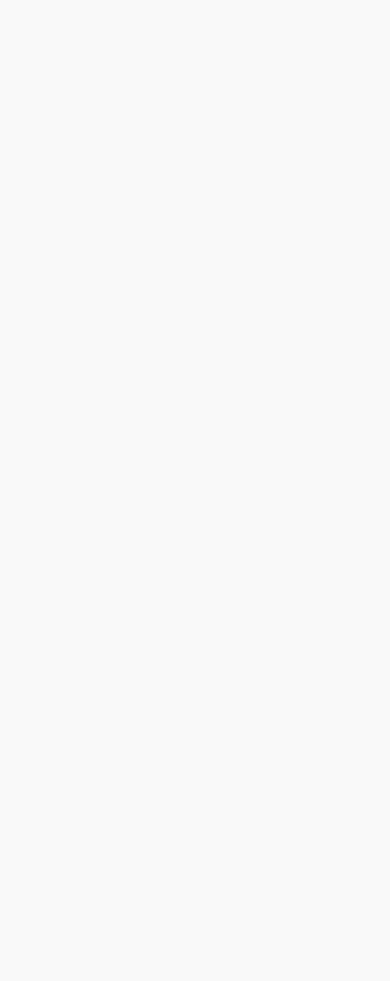
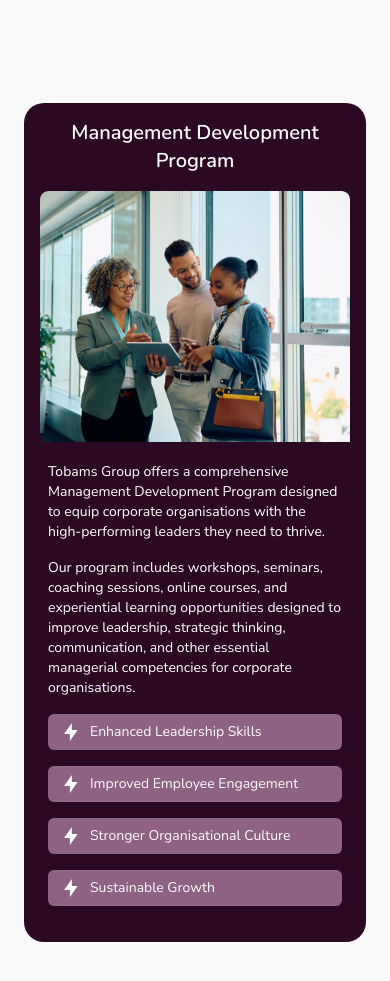
Before and after one commit to thebuildingjack/tobams, a Next.js app: page / in a window 390 px wide. Shown: the part 3343-4324 px from the top of the page. Before the commit the page ends 3406 px from the top, so only its background shows below. Built offline with nearby package versions, Linux system fonts and the light colour scheme.

Commit message:
management development program section done.

```diff
--- a/app/globals.css
+++ b/app/globals.css
@@ -23,7 +23,7 @@ body {
     @apply font-nunito lg:text-5xl font-bold
   }
   h3 {
-    @apply font-nunito text-xl lg:text-2xl text-[#151515] font-semibold
+    @apply font-nunito text-xl md:text-2xl lg:text-3xl font-semibold
   }
   h4 {
     @apply font-sans text-[16px] lg:text-lg text-[#571244] font-bold
--- a/app/page.tsx
+++ b/app/page.tsx
@@ -1,5 +1,6 @@
 import Hero from "@/components/Hero";
 import LearningManagementSystem from "@/components/LearningManagementSystem";
+import ManagementDevProgram from "@/components/ManagementDevProgram";
 import Navbar from "@/components/Navbar";
 import WhatWeDo from "@/components/WhatWeDo";
 
@@ -10,6 +11,7 @@ export default function Home() {
       <Hero />
       <LearningManagementSystem />
       <WhatWeDo />
+      <ManagementDevProgram />
     </div>
   );
 }
--- /dev/null
+++ b/components/ManagementDevProgram.tsx
@@ -0,0 +1,69 @@
+import { managementDevProgram } from "@/data"
+import Image from "next/image"
+
+const ManagementDevProgram = () => {
+  return (
+    <section className="w-full bg-[#f9f9f9] px-6 py-10 md:px-10">
+      <div className="mx-auto flex w-full max-w-6xl flex-col overflow-hidden rounded-[20px] bg-[#2C0922] p-4 md:flex-row md:items-center md:p-5">
+
+        <div className="w-full md:w-1/2 space-y-4 md:space-y-0">
+        <h3 className="text-center md:text-left text-white md:hidden">
+            Management Development Program
+          </h3>
+
+          <Image
+            src="/mdp.svg"
+            alt="Management Development Program"
+            width={500}
+            height={500}
+            className="h-auto w-full object-cover"
+          />
+        </div>
+
+        <div className="flex w-full flex-col gap-4 px-2 py-5 text-white md:w-1/2 md:px-8 md:py-4 lg:px-10">
+
+          <h3 className="text-center md:text-left hidden md:flex">
+            Management Development Program
+          </h3>
+
+          <p className="text-left">
+            Tobams Group offers a comprehensive Management Development
+            Program designed to equip corporate organisations with the
+            high-performing leaders they need to thrive.
+          </p>
+
+          <p className="text-left">
+            Our program includes workshops, seminars, coaching sessions,
+            online courses, and experiential learning opportunities designed
+            to improve leadership, strategic thinking, communication, and
+            other essential managerial competencies for corporate
+            organisations.
+          </p>
+
+          <ul className="flex flex-col gap-4">
+            {managementDevProgram.map(({ point }, id) => (
+              <li
+                key={id}
+                className="flex w-full items-center gap-3 rounded-md bg-[#8F6182] px-4 py-2"
+              >
+                <Image
+                  src="/wbullet.svg"
+                  alt=""
+                  width={14}
+                  height={14}
+                />
+
+                <span className="text-sm text-white">
+                  {point}
+                </span>
+              </li>
+            ))}
+          </ul>
+
+        </div>
+      </div>
+    </section>
+  )
+}
+
+export default ManagementDevProgram
--- a/components/WhatWeDo.tsx
+++ b/components/WhatWeDo.tsx
@@ -13,7 +13,7 @@ const WhatWeDo = () => {
             }`}
           >
             <div className="flex w-full flex-col gap-4 md:w-1/2 text-[#696969]">
-              <h3 className="text-start">
+              <h3 className="text-start text-[#151515]">
                 {item.title}
               </h3>
 
--- a/data/index.ts
+++ b/data/index.ts
@@ -93,3 +93,10 @@ export const courses = [
   { course: "Career Development"},
   { course: "Business Model"},
 ]
+
+export const managementDevProgram = [
+  { point: "Enhanced Leadership Skills" },
+  { point: "Improved Employee Engagement" },
+  { point: "Stronger Organisational Culture" },
+  { point: "Sustainable Growth" },
+]
```
Also changed, not shown: public/mdp.svg (added), public/wbullet.svg (added).
